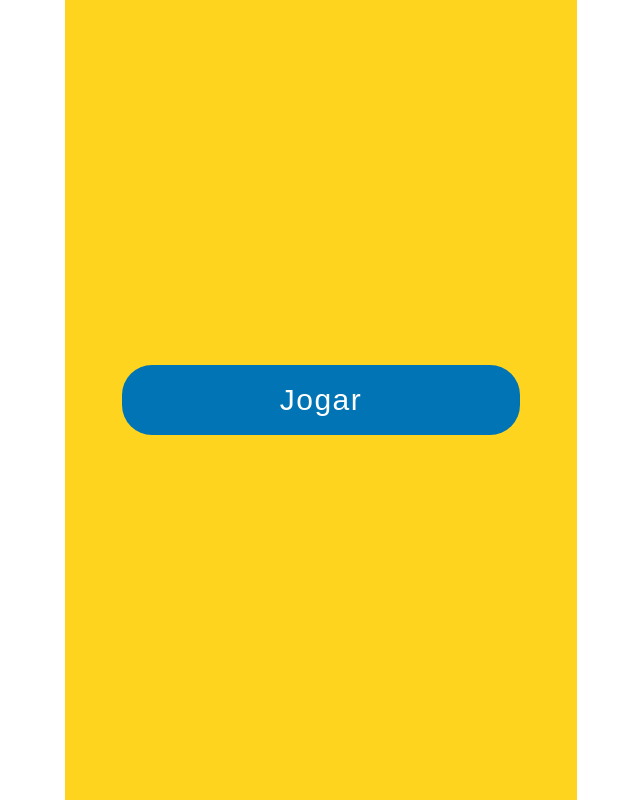
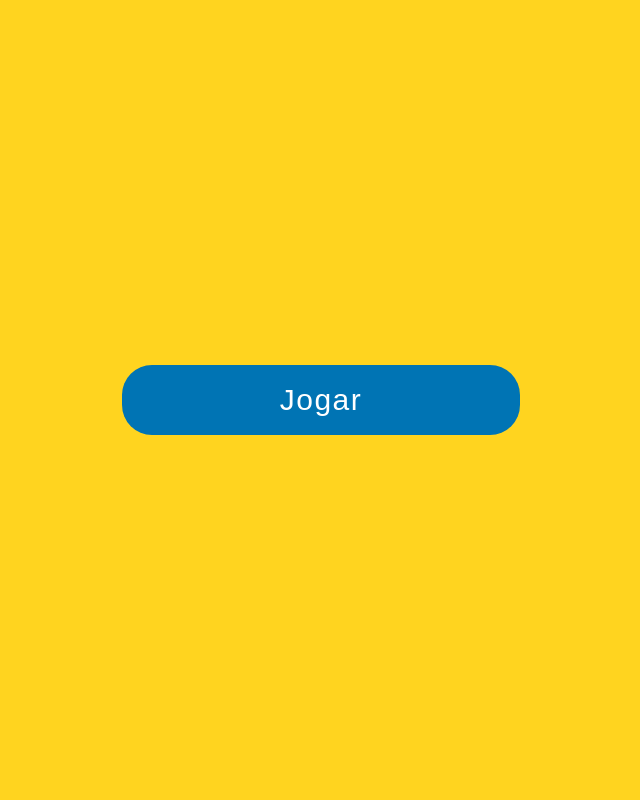
Before and after one commit to Bapolo/mundo, a plain HTML site: page index.html in a window 1280 px wide. Shown: the whole page, without its empty margins (319-959 px from the left). Drawn offline with Linux system fonts and the light colour scheme.

Commit message:
Add files via upload

```diff
--- a/src/css/style.css
+++ b/src/css/style.css
@@ -13,6 +13,7 @@ body
     width: 100vw;
     height: 100vh;
     overflow-y: hidden;
+    background-color: #ffd41f;
 }
 
 main
```
